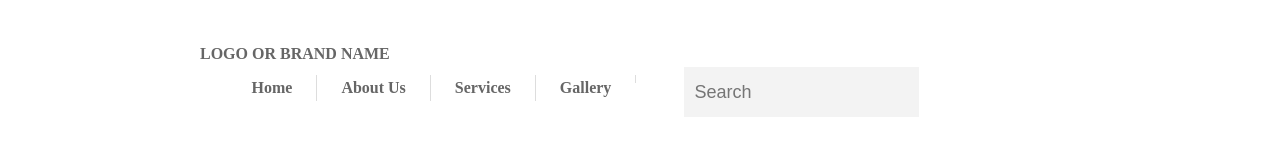
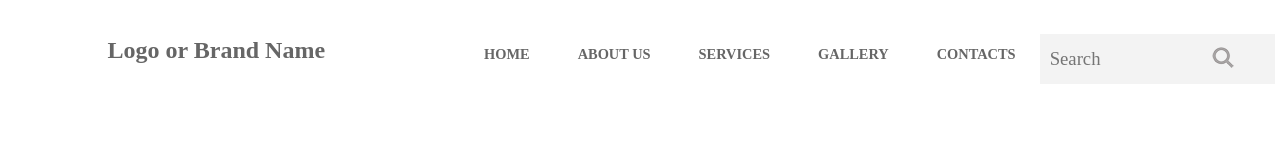
Before and after one commit to justinweisner/WSP, a plain HTML site: page components/1/component.html in a window 1280 px wide. Drawn offline with Linux system fonts and the light colour scheme.

Commit message:
Wk3
Changed the stylings and added a background for the search

```diff
--- a/components/1/component.html
+++ b/components/1/component.html
@@ -5,10 +5,8 @@
 	<meta name="format-detection" content="telephone=no"/>
     <meta name="viewport"
           content="width=device-width, height=device-height, initial-scale=1.0, maximum-scale=1.0, user-scalable=0"/>
-
-
 	<link rel="stylesheet" type="text/css" href="../../css/reset.css" />
-	<link rel="stylesheet" type="text/css" href="component.css" />
+	<link rel="stylesheet" type="text/css" href="css/component.css" />
 
 
 </head>
@@ -48,7 +46,7 @@
 				<a href="#">Gallery</a>
 			</li>
 			<li>
-				<a href="#">
+				<a href="#">Contacts</a>
 			</li>
 			<li>
 				<!-- Search Preview -->
--- a/components/1/component.css
+++ b/components/1/css/component.css
@@ -1,7 +1,3 @@
-/*	Justin Weisner
-	13 January 2016
-	PWA II 1601	*/
-
 
 /* Layout */
 
@@ -44,7 +40,7 @@ footer {
 /*SEARCH BOX*/
 .search-form {
   display: block;
-  position: relative;
+  position: absolute;
   width: 235px;
   float: right;
   padding-top: 4px;
@@ -66,10 +62,12 @@ footer {
   color: #727272;
   display: block;
   width: 100%;
-  font-size: 18px;
+  font-size: 1.3em;
   line-height: 24px;
-  font-family: "PT Sans Narrow", sans-serif;
+  background: url(../images/search.png) no-repeat right top;
+
 }
+
 
 
 
@@ -77,16 +75,19 @@ footer {
 header h1 {
 	display: inline-block;
 	padding-left: 15px;
-	padding-top: 15px;
-	margin-left: 92.5;
+	padding-top: 7px;
 	font-weight: 900;
-	text-transform: uppercase;
 	color: #666666;
+	font-size: 1.5em;
 }
-@media (min-width: 800px) {header h1 { margin-left: 92.5px; float: left; }}
+@media (min-width: 800px) {header h1 { float: left; }}
 
 
 /* NAVIGATION */
+nav{
+	font-size: .9em;
+}
+
 nav ul {
 	width: 700px;
 	display: inline-block;
@@ -96,6 +97,7 @@ nav li {
 	float: left;
 	list-style-type: none;
 	position: relative;
+	text-transform: uppercase;
 }
 
 nav li a {
@@ -105,7 +107,6 @@ nav li a {
 	font-weight: 600;
 	color: #666666;
 }
-nav > ul > li:not(:first-of-type) > a { border-left: solid 1px #dddddd; }
 nav a:hover { color: #5774b5; }
 
 /* DROPDOWN NAVIGATION */
```
Also changed, not shown: components/1/images/search.png (added).
